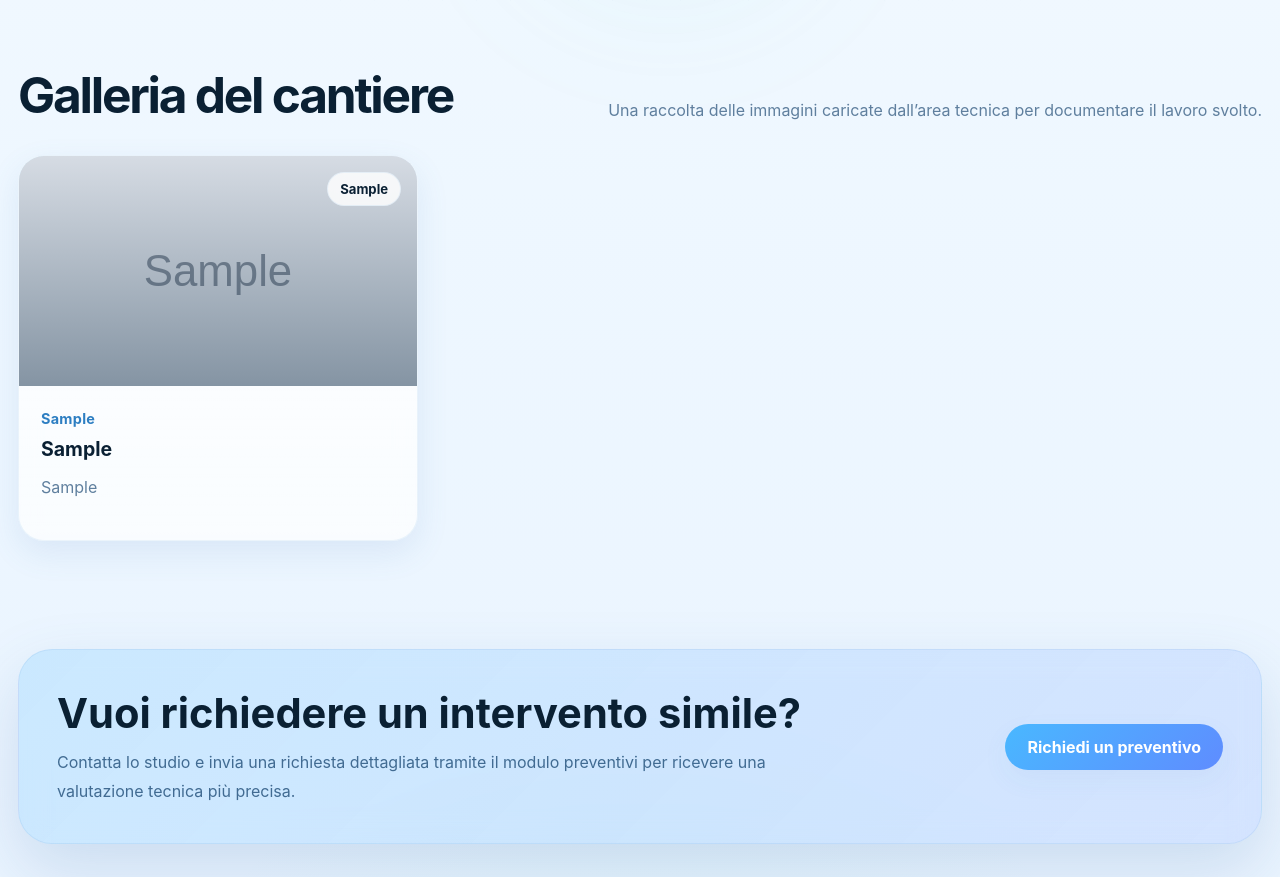
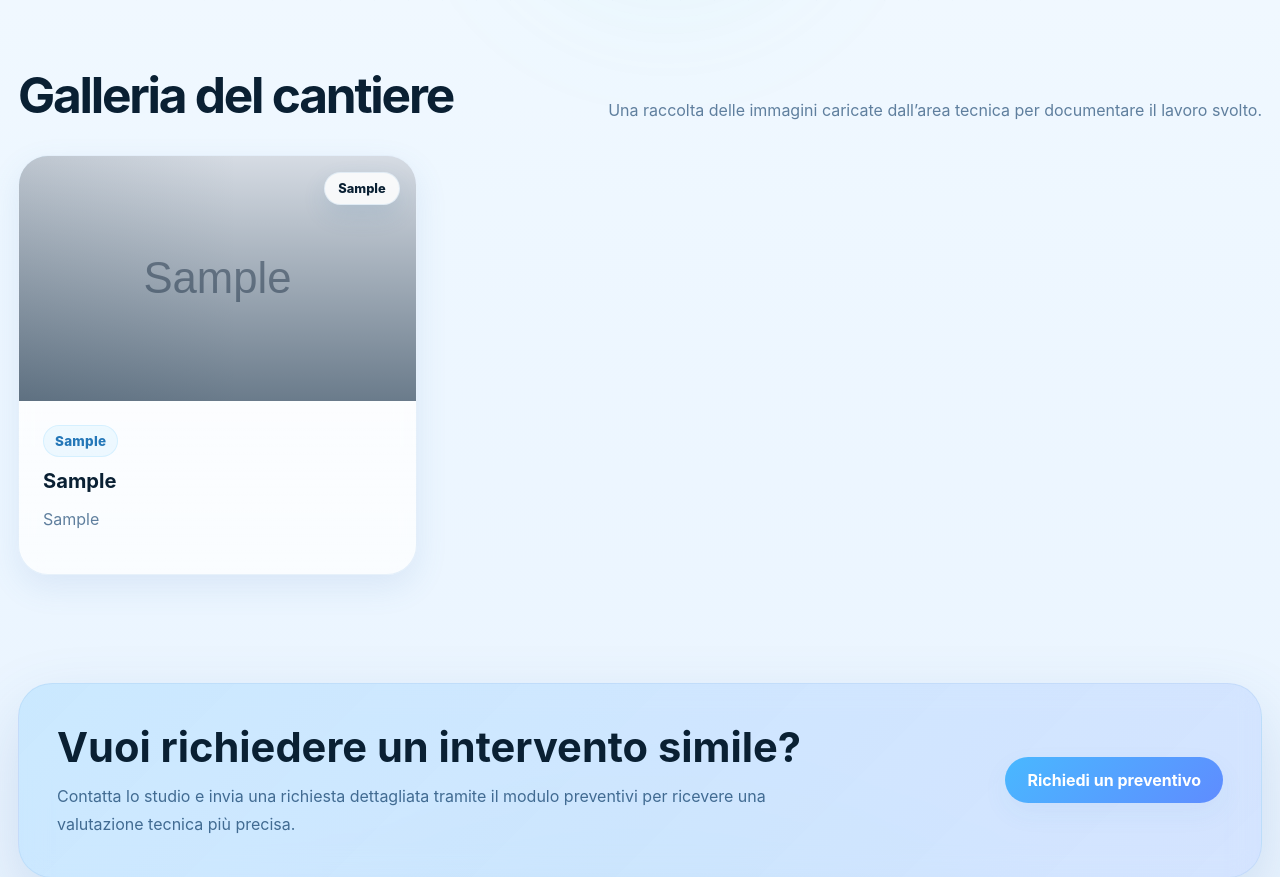
Before and after one commit to arde2004/studio-maap, a Flask app: a page that uses app/templates/cantiere_dettaglio.html in a window 1280 px wide. Shown: the part 799-1676 px from the top of the page. Run offline with Flask 3, Linux system fonts and the light colour scheme; tables that the repository leaves empty hold one stand-in row (values such as "Sample post"); grey boxes marked "Sample" are stand-in pictures.

Commit message:
Update style.css

```diff
--- a/static/css/style.css
+++ b/static/css/style.css
@@ -893,16 +893,22 @@ footer {
 .cantieri-grid {
   display: grid;
   grid-template-columns: repeat(3, 1fr);
-  gap: 22px;
+  gap: 24px;
 }
 
 .cantiere-card {
-  border-radius: 26px;
+  border-radius: 30px;
   overflow: hidden;
-  background: linear-gradient(180deg, rgba(255,255,255,0.86), rgba(255,255,255,0.7));
-  border: 1px solid rgba(110, 168, 220, 0.12);
+  background: linear-gradient(180deg, rgba(255,255,255,0.92), rgba(255,255,255,0.72));
+  border: 1px solid rgba(110, 168, 220, 0.16);
   box-shadow: var(--shadow-soft);
-  transition: all 0.3s ease;
+  transition: transform 0.32s ease, box-shadow 0.32s ease, border-color 0.32s ease;
+}
+
+.cantiere-card:hover {
+  transform: translateY(-8px);
+  border-color: rgba(73, 184, 255, 0.34);
+  box-shadow: var(--shadow-strong);
 }
 
 .cantiere-card.hidden {
@@ -910,12 +916,12 @@ footer {
 }
 
 .cantiere-image {
-  height: 230px;
+  height: 245px;
   position: relative;
   overflow: hidden;
   background:
-    linear-gradient(180deg, rgba(255,255,255,0.02), rgba(22, 66, 103, 0.3)),
-    linear-gradient(135deg, rgba(73,184,255,0.22), rgba(95,140,255,0.18));
+    radial-gradient(circle at 20% 20%, rgba(73,184,255,0.25), transparent 35%),
+    linear-gradient(135deg, rgba(73,184,255,0.18), rgba(95,140,255,0.18));
 }
 
 .cantiere-cover-image {
@@ -925,17 +931,20 @@ footer {
   height: 100%;
   object-fit: cover;
   z-index: 0;
-  transition: transform 0.6s ease;
+  transition: transform 0.75s ease, filter 0.75s ease;
 }
 
 .cantiere-card:hover .cantiere-cover-image {
-  transform: scale(1.06);
+  transform: scale(1.08);
+  filter: saturate(1.08) contrast(1.04);
 }
 
 .cantiere-image-overlay {
   position: absolute;
   inset: 0;
-  background: linear-gradient(180deg, rgba(255,255,255,0.02), rgba(12, 42, 68, 0.4));
+  background:
+    linear-gradient(180deg, rgba(255,255,255,0.02), rgba(8, 35, 58, 0.52)),
+    linear-gradient(90deg, rgba(8, 35, 58, 0.12), transparent 55%);
   z-index: 1;
 }
 
@@ -943,39 +952,94 @@ footer {
   position: absolute;
   top: 16px;
   right: 16px;
-  padding: 8px 12px;
+  padding: 8px 13px;
   border-radius: 999px;
-  background: rgba(255,255,255,0.82);
-  border: 1px solid rgba(120, 175, 223, 0.14);
-  font-size: 0.82rem;
+  background: rgba(255,255,255,0.86);
+  border: 1px solid rgba(120, 175, 223, 0.18);
+  font-size: 0.8rem;
   color: var(--text-strong);
-  z-index: 2;
-  backdrop-filter: blur(8px);
-  font-weight: 700;
+  z-index: 3;
+  backdrop-filter: blur(10px);
+  font-weight: 800;
+  box-shadow: 0 10px 24px rgba(44, 104, 160, 0.12);
+}
+
+.cantiere-badge {
+  position: absolute;
+  left: 16px;
+  bottom: 16px;
+  z-index: 3;
+  padding: 8px 13px;
+  border-radius: 999px;
+  background: linear-gradient(135deg, rgba(73,184,255,0.95), rgba(95,140,255,0.95));
+  color: #fff;
+  font-size: 0.78rem;
+  font-weight: 900;
+  letter-spacing: 0.06em;
+  box-shadow: 0 14px 28px rgba(73, 184, 255, 0.22);
+}
+
+.cantiere-placeholder {
+  position: absolute;
+  inset: 0;
+  z-index: 0;
+  display: grid;
+  place-items: center;
+  text-align: center;
+  padding: 26px;
+  background:
+    radial-gradient(circle at 30% 25%, rgba(73,184,255,0.28), transparent 32%),
+    radial-gradient(circle at 75% 75%, rgba(95,140,255,0.22), transparent 34%),
+    linear-gradient(135deg, rgba(255,255,255,0.72), rgba(232,244,255,0.9));
+}
+
+.cantiere-placeholder-icon {
+  width: 76px;
+  height: 76px;
+  margin: 0 auto 14px;
+  border-radius: 24px;
+  display: grid;
+  place-items: center;
+  background: linear-gradient(135deg, var(--accent), var(--accent-2));
+  color: #fff;
+  font-weight: 900;
+  letter-spacing: 0.06em;
+  box-shadow: 0 18px 34px rgba(73,184,255,0.24);
+}
+
+.cantiere-placeholder span {
+  color: #2c648e;
+  font-weight: 800;
+  font-size: 0.95rem;
 }
 
 .cantiere-body {
-  padding: 22px;
+  padding: 24px;
 }
 
 .cantiere-type {
-  display: inline-block;
-  margin-bottom: 10px;
-  color: #2d7ec2;
-  font-size: 0.9rem;
-  font-weight: 700;
+  display: inline-flex;
+  margin-bottom: 11px;
+  padding: 7px 11px;
+  border-radius: 999px;
+  background: rgba(73, 184, 255, 0.08);
+  border: 1px solid rgba(73, 184, 255, 0.14);
+  color: #2477b8;
+  font-size: 0.84rem;
+  font-weight: 800;
   letter-spacing: 0.02em;
 }
 
 .cantiere-body h3 {
-  font-size: 1.22rem;
+  font-size: 1.26rem;
   margin-bottom: 12px;
   color: var(--text-strong);
+  line-height: 1.25;
 }
 
 .cantiere-body p {
   color: var(--muted);
-  line-height: 1.8;
+  line-height: 1.78;
   margin-bottom: 16px;
 }
 
```
Also changed, not shown: other parts of static/css/style.css (+59 -5 lines).
